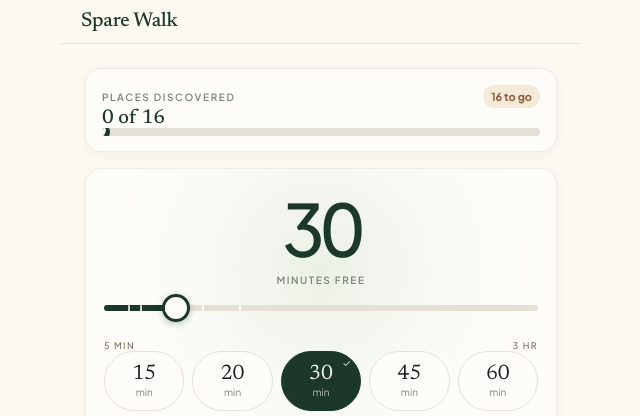
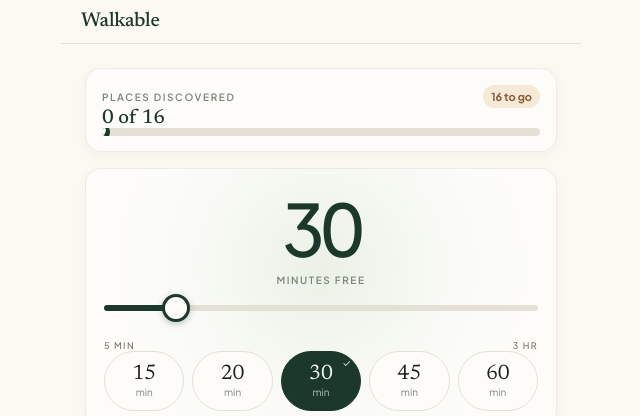
Before and after one commit to endilaz/hackcmu, a React (Vite) app: page / in a window 1280 px wide. Shown: the top 416 px of the page, without its empty margins (319-959 px from the left). Built offline with nearby package versions, Linux system fonts and the light colour scheme.

Commit message:
new ui and name

```diff
--- a/index.html
+++ b/index.html
@@ -20,7 +20,7 @@
       href="https://fonts.googleapis.com/css2?family=Newsreader:ital,opsz,wght@0,6..72,300..600;1,6..72,300..500&family=Plus+Jakarta+Sans:wght@400;500;600;700&display=swap"
       rel="stylesheet"
     />
-    <title>Spare Walk</title>
+    <title>Walkable</title>
   </head>
   <body>
     <div id="root"></div>
--- a/package.json
+++ b/package.json
@@ -1,5 +1,5 @@
 {
-  "name": "sparewalk",
+  "name": "walkable",
   "private": true,
   "version": "0.0.0",
   "type": "module",
--- a/src/App.tsx
+++ b/src/App.tsx
@@ -124,7 +124,7 @@ export default function App() {
     <div className={`app${m.showTabs ? " app--tabbed" : ""}`}>
       <header className="topbar">
         <h1 className="topbar__title">
-          Spare Walk
+          Walkable
           {m.simEnabled && (
             <span className="sim-badge" title="Simulated GPS is active">
               SIM
--- a/src/components/FriendsScreen.tsx
+++ b/src/components/FriendsScreen.tsx
@@ -14,7 +14,7 @@ function lastWalkLabel(friend: Friend): string {
 }
 
 /**
- * Friends leaderboard. Spare Walk has no backend, so every row here comes from
+ * Friends leaderboard. Walkable has no backend, so every row here comes from
  * local seed data (src/data/friends.ts). The banner says so up front, sits
  * directly under the title, and has no dismiss control - it is not a toast.
  */
@@ -26,7 +26,7 @@ export default function FriendsScreen({ rows, friends }: FriendsScreenProps) {
 
         <div className="banner banner--warn">
           <span>
-            Demo data — Spare Walk has no server yet, so these friends are simulated. Your
+            Demo data — Walkable has no server yet, so these friends are simulated. Your
             own stats are real.
           </span>
         </div>
--- a/src/components/TimeInputScreen.tsx
+++ b/src/components/TimeInputScreen.tsx
@@ -86,11 +86,6 @@ export default function TimeInputScreen({
             aria-valuetext={`${minutes} minutes`}
             style={{ "--time-slider-fill": `${sliderPct}%` } as CSSProperties}
           />
-          <div className="time-slider__ticks" aria-hidden="true">
-            {QUICK_PICK_MINUTES.map((value) => (
-              <span key={value} style={{ left: `${((value - MIN_FREE_MINUTES) / (MAX_FREE_MINUTES - MIN_FREE_MINUTES)) * 100}%` }} />
-            ))}
-          </div>
           <div className="time-slider__scale">
             <span className="overline">5 min</span>
             <span className="overline">3 hr</span>
--- a/src/index.css
+++ b/src/index.css
@@ -1692,8 +1692,6 @@ h3 {
 }
 
 .time-slider__scale .overline { font-size: 9px; font-weight: 500; color: var(--ink-warm); }
-.time-slider__ticks { position: absolute; top: 19px; right: 0; left: 0; height: 7px; pointer-events: none; }
-.time-slider__ticks span { position: absolute; width: 2px; height: 7px; border-radius: 2px; background: rgba(253, 252, 249, .8); transform: translateX(-1px); }
 
 .time-home__footer { gap: 9px; padding: 16px 24px max(18px, env(safe-area-inset-bottom)); border: 0; background: var(--paper); }
 .time-home__footer .btn--link { align-self: center; min-height: 32px; color: var(--ink-warm); text-decoration: none; }
```
Also changed, not shown: 2 other files (tests, documents, lock files or other folders).
